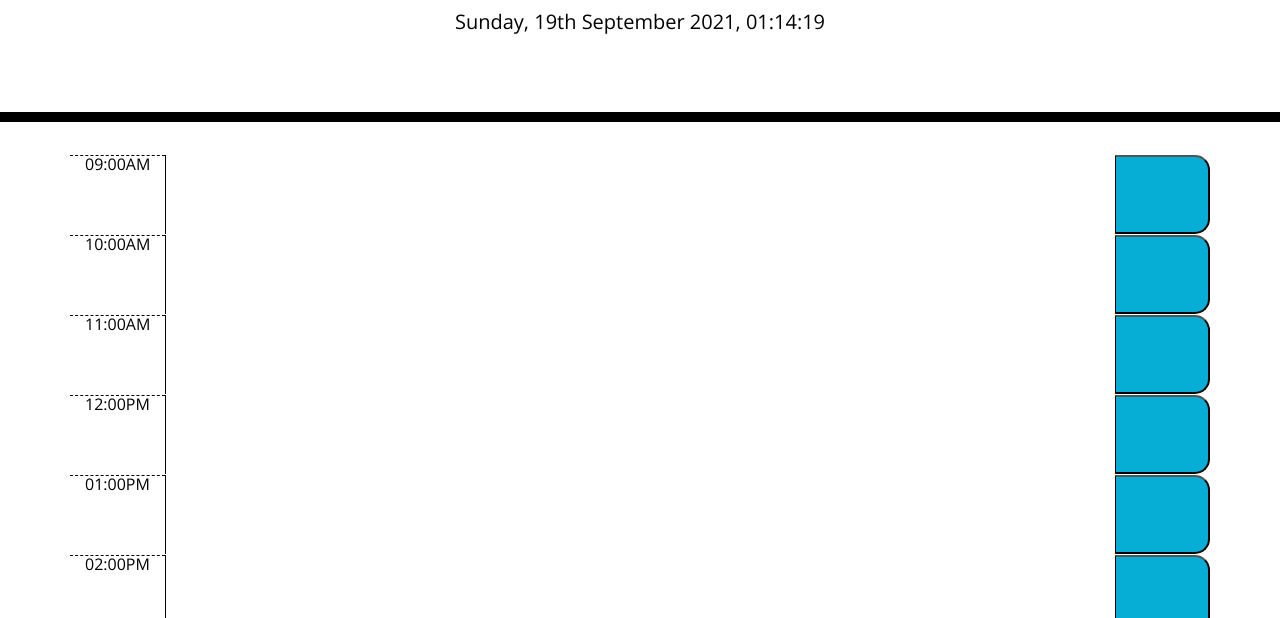
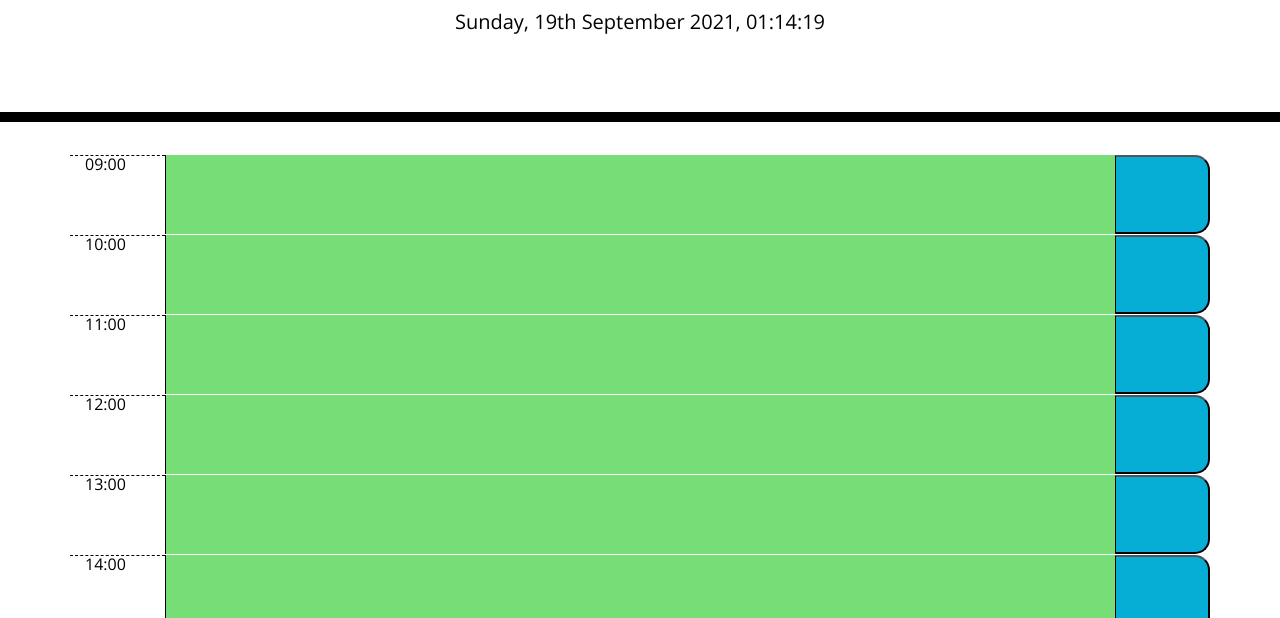
Before and after one commit to GrilloGG/Day-Planner, a plain HTML site: page index.html in a window 1280 px wide. Shown: the part 182-800 px from the top of the page. Drawn offline with nearby package versions, Linux system fonts and the light colour scheme.

Commit message:
color code time slots added

```diff
--- a/Assets/script.js
+++ b/Assets/script.js
@@ -4,7 +4,7 @@ let currentTime = moment();
 
 $("#currentDay").text(currentTime.format("dddd, Do MMMM YYYY, kk:mm:ss "))
 
-const workingHours = ["09:00AM", "10:00AM", "11:00AM", "12:00PM", "01:00PM", "02:00PM", "03:00PM", "04:00PM", "05:00PM"];
+const workingHours = ["09", "10", "11", "12", "13", "14", "15", "16", "17"];
 
 for (let i=0; i < workingHours.length; i++) {
     let blockSection = $("<section>");
@@ -15,6 +15,9 @@ for (let i=0; i < workingHours.length; i++) {
     hourSection.addClass("hour col-1");
     hourSection.text(workingHours[i]);
     blockSection.append(hourSection);
+    let minutesSection = $("<span>")
+    minutesSection.text(":00")
+    hourSection.append(minutesSection)
 
     let textAreaSection = $("<textarea>");
     textAreaSection.addClass("textarea col-10");
@@ -23,4 +26,14 @@ for (let i=0; i < workingHours.length; i++) {
     let buttonSection = $("<button>");
     buttonSection.addClass("saveBtn col-1");
     blockSection.append(buttonSection);
+
+    if (workingHours[i] < currentTime.format("kk")){
+        textAreaSection.addClass("past")
+    }
+    else if (workingHours[i] == currentTime.format("kk")){
+        textAreaSection.addClass("present")
+    }
+    else {
+        textAreaSection.addClass("future")
+    }
 }
--- a/Assets/style.css
+++ b/Assets/style.css
@@ -44,17 +44,17 @@ textarea {
 
 .past {
   background-color: #d3d3d3;
-  color: white;
+  color: black;
 }
 
 .present {
   background-color: #ff6961;
-  color: white;
+  color: black;
 }
 
 .future {
   background-color: #77dd77;
-  color: white;
+  color: black;
 }
 
 .saveBtn {
```
